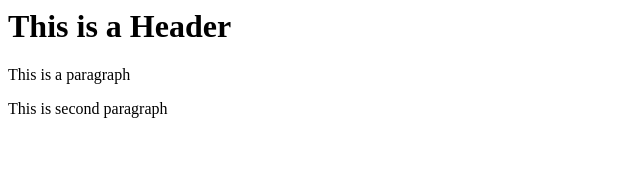
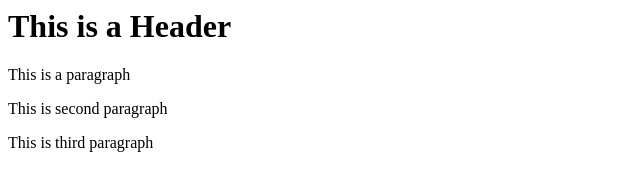
Before and after one commit to duongnhan1196/git-test, a website: page index.html in a window 1280 px wide. Shown: the whole page, without its empty margins (0-640 px from the left). Drawn offline with Linux system fonts and the light colour scheme.

Commit message:
fourth commit

```diff
--- a/index.html
+++ b/index.html
@@ -6,5 +6,6 @@
     <h1>This is a Header</h1>
     <p>This is a paragraph</p>
     <p>This is second paragraph</p>
+    <p>This is third paragraph</p>
 </body>
 </html>
```
Also changed, not shown: package.json (added, +24 -0 lines), 2 other files.
